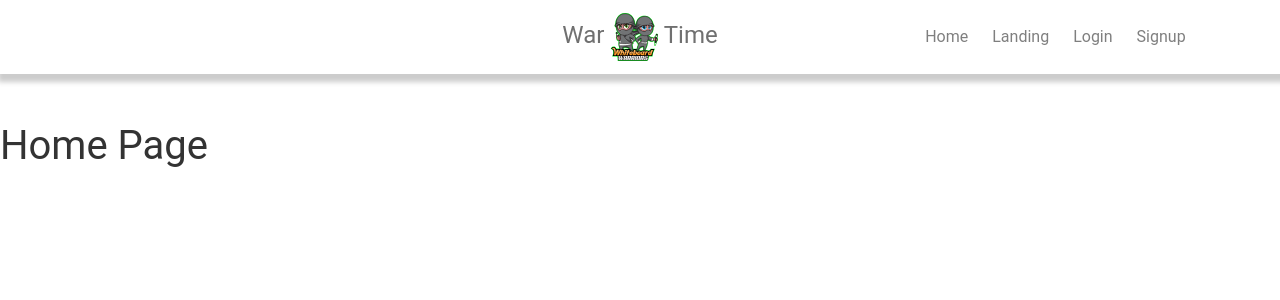
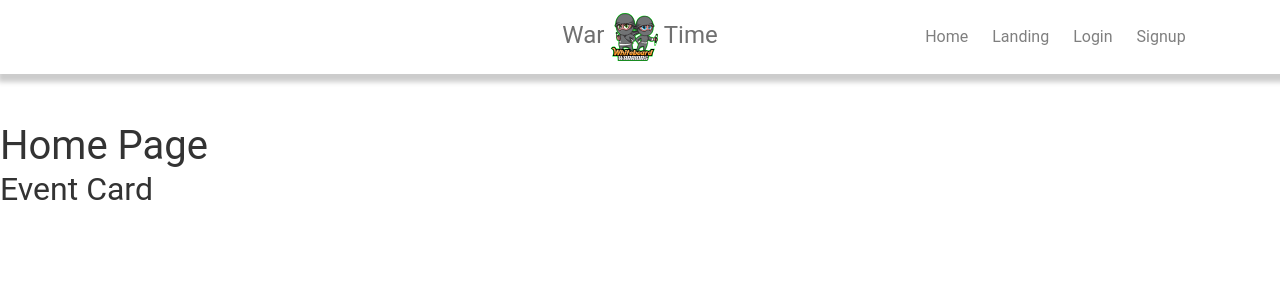
Before and after one commit to whiteboard-warriors/war-time, a React (Create React App) app in the folder client/: page / in a window 1280 px wide. Shown: the top 300 px of the page. Built offline with nearby package versions, Linux system fonts and the light colour scheme.

Commit message:
EventCard component and temp data

```diff
--- /dev/null
+++ b/client/src/components/EventCard/index.js
@@ -0,0 +1,13 @@
+import React from 'react';
+
+import './style.scss';
+
+const EventCard = () => {
+	return (
+		<div>
+			<h2>Event Card</h2>
+		</div>
+	);
+};
+
+export default EventCard;
--- /dev/null
+++ b/client/src/components/EventCard/style.scss
@@ -0,0 +1 @@
+@import '../../App.scss';
--- a/client/src/components/pages/Home/index.js
+++ b/client/src/components/pages/Home/index.js
@@ -1,6 +1,7 @@
 import React, { Fragment } from 'react';
 
 import Navbar from '../../Navbar';
+import EventCard from '../../EventCard';
 
 import './style.scss';
 
@@ -18,6 +19,7 @@ const Home = () => {
 		<Fragment>
 			<Navbar></Navbar>
 			<h1 className='mt-5'>Home Page</h1>
+			<EventCard></EventCard>
 		</Fragment>
 	);
 };
```
Also changed, not shown: client/src/0-temp-data/data.js (added).
